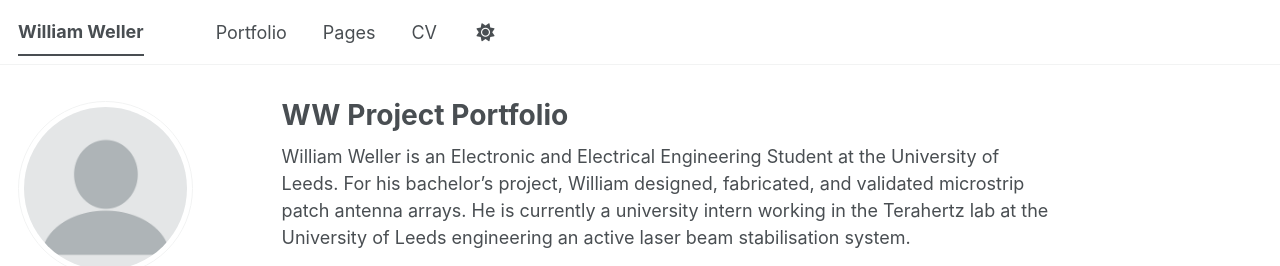
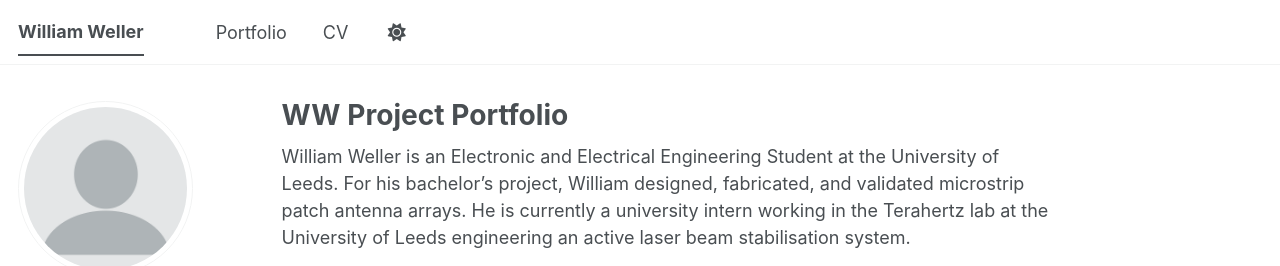
Before and after one commit to m0xwi/m0xwi.github.io, a Jekyll site: the page built from _pages/about.md, in a window 1280 px wide. Shown: the top 266 px of the page. Built offline with Jekyll 4.4.1, drawn with Linux system fonts in a browser that asks for light colours; a script bundle is joined from its source files by our own code; library files that are not in the unit come from our copies.

Commit message:
Remove 'Pages' entry from navigation

```diff
--- a/_data/navigation.yml
+++ b/_data/navigation.yml
@@ -10,8 +10,6 @@
 main:
   - title: "Portfolio"
     url: /portfolio/
-  - title: "Pages"
-    url: /pages/
 
   - title: "CV"
     url: /cv/
```
